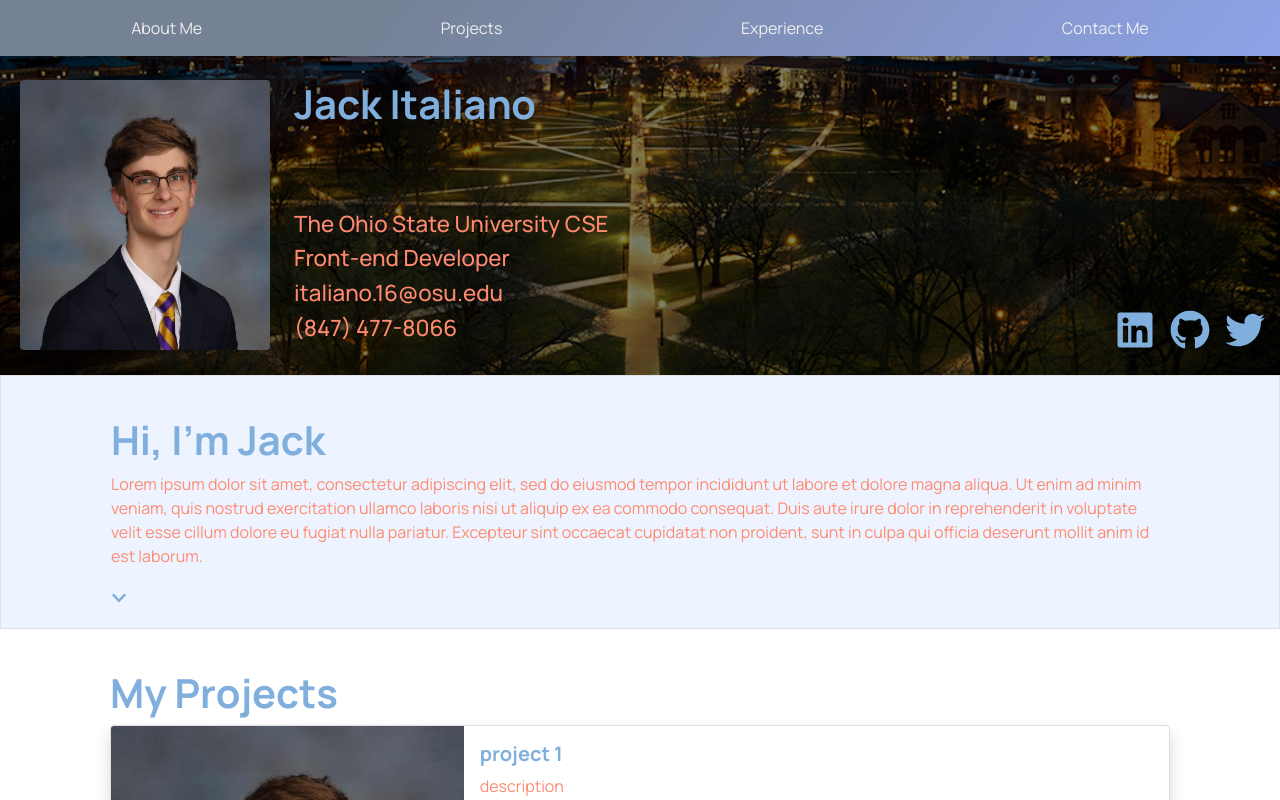
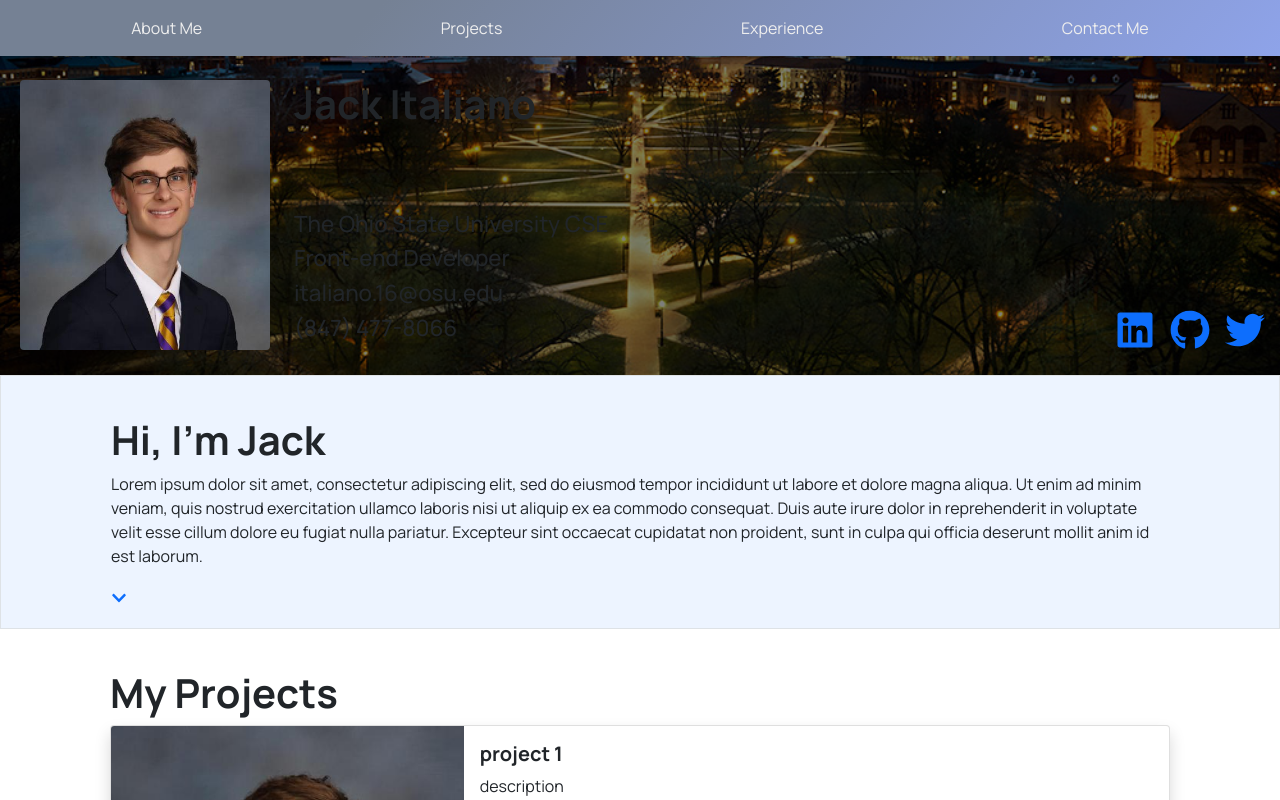
Before and after one commit to jackitaliano/portfolio, a React (Create React App) app: page / in a window 1280 px wide. Shown: the top 800 px of the page. Built offline with nearby package versions, Linux system fonts and the light colour scheme.

Commit message:
changed color vars
main-text  -> main-heading
sub-text -> sub-text
+sub-heading

```diff
--- a/src/index.css
+++ b/src/index.css
@@ -10,8 +10,9 @@
 
   --color-text: #eee;
   --color-nav-text: #eee;
-  --color-main-text: #81AFDD;
+  --color-main-heading: #81AFDD;
+  --color-sub-heading: #81AFDD;
   --color-dark-hover-text: #000;
   --color-light-hover-text: #fff;
-  --color-subtext: #FF8A71;
+  --color-sub-text: #FF8A71;
 }
```
